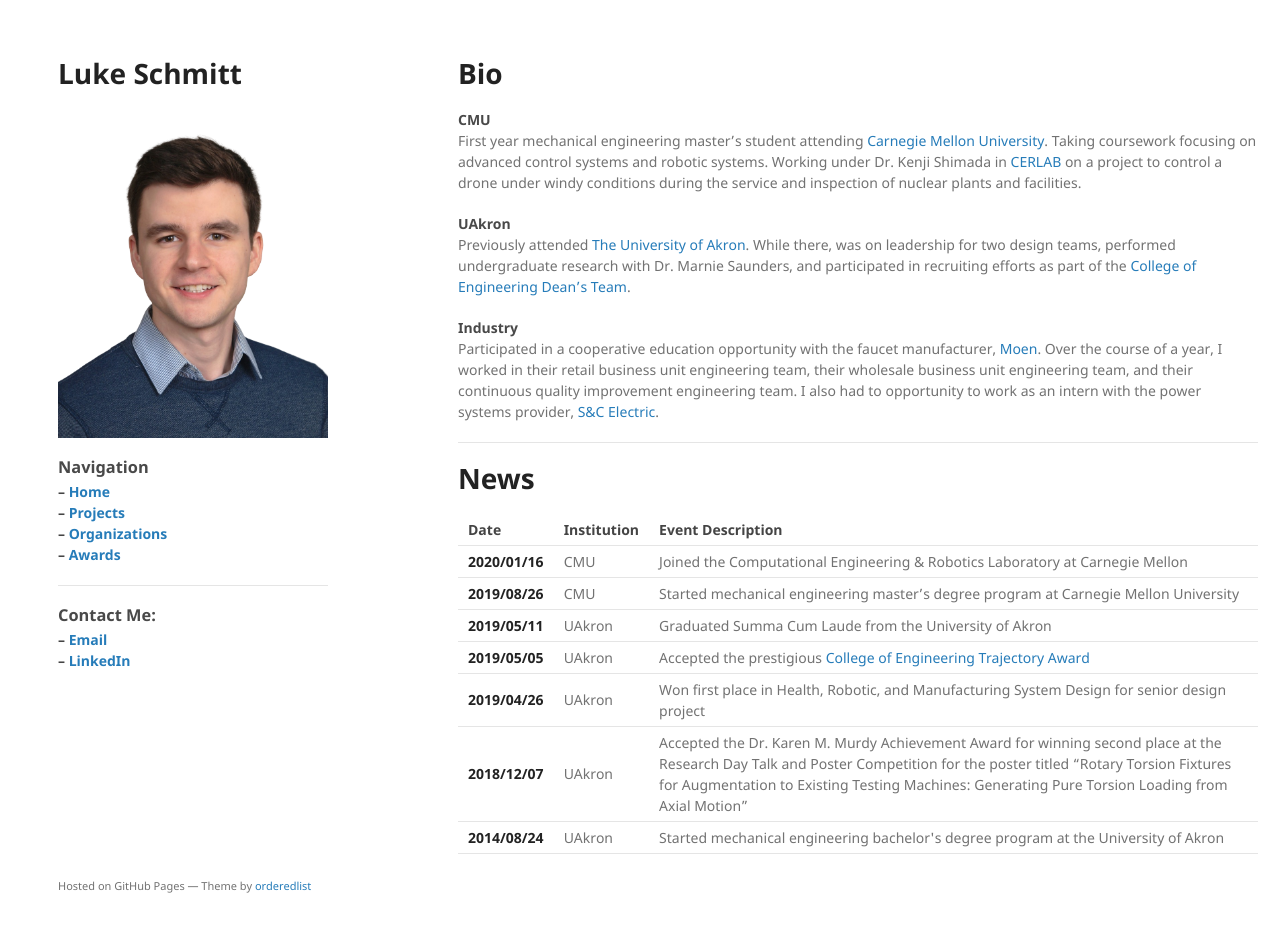
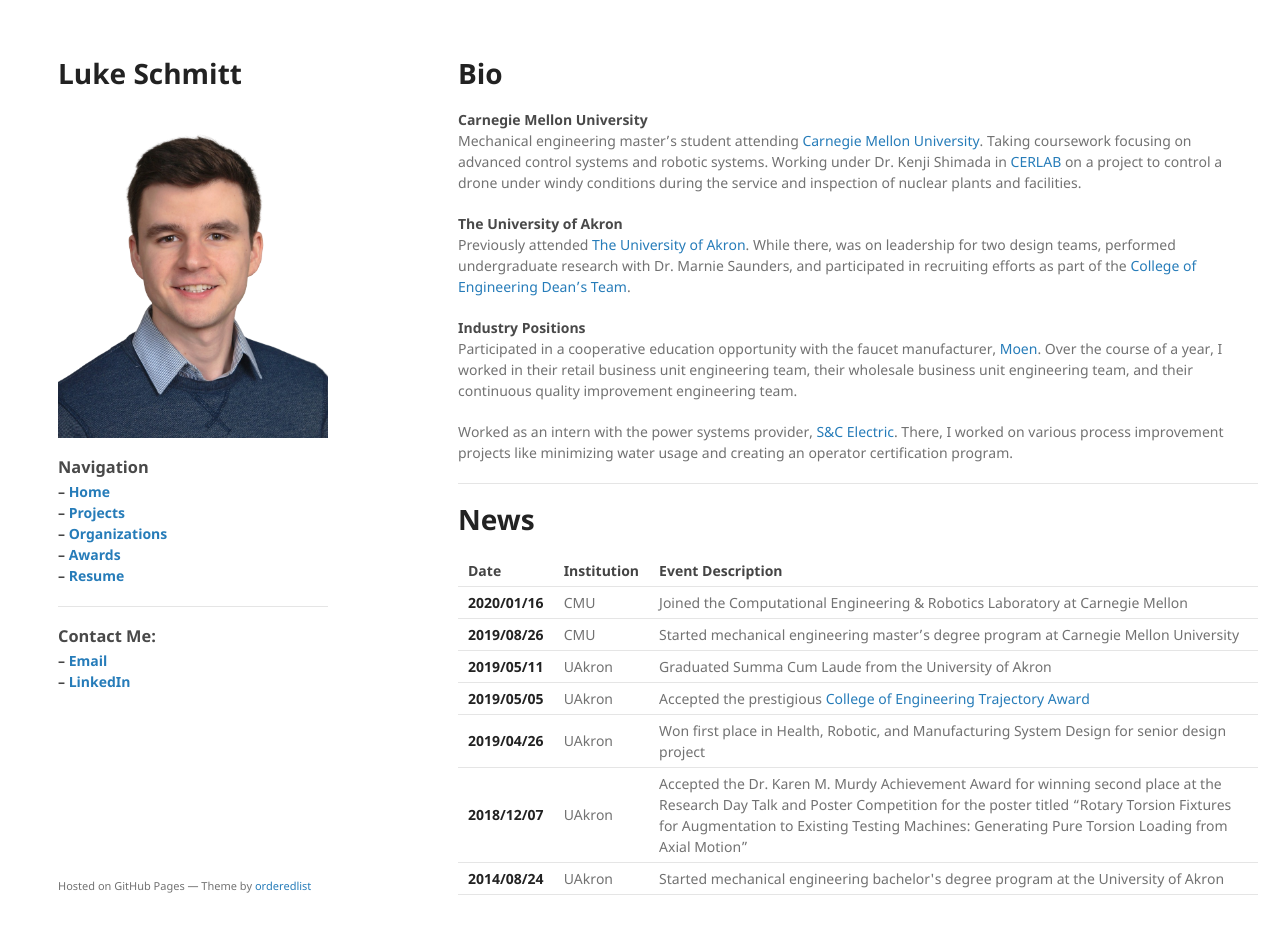
Before and after one commit to LukeSchmitt96/LukeSchmitt96.github.io, a Jekyll site: the page built from index.md, in a window 1280 px wide and 965 px high. Shown: the top 934 px of the window. Built offline with Jekyll 4.4.1, drawn with Linux system fonts in a browser that asks for light colours.

Commit message:
Clean up, minor changes, added favicon

```diff
--- a/_includes/navigation.html
+++ b/_includes/navigation.html
@@ -7,5 +7,6 @@
                 <a href="{{ item.link }}">{{ item.name }}</a>
             </dt>
         {% endfor %}
+        <dt>&ndash; <a href="/pdfs/resume.pdf" target="_blank">Resume</a></dt>
     </dl>
 </nav>
--- a/_includes/news.html
+++ b/_includes/news.html
@@ -1,17 +1,13 @@
-<h1 id="news">News</h1>
-
 <table>
-
     <thead>
         <tr>
-        <th style="text-align: left">Date</th>
-        <th style="text-align: left">Institution</th>
-        <th style="text-align: left">Event Description</th>
+            <th style="text-align: left">Date</th>
+            <th style="text-align: left">Institution</th>
+            <th style="text-align: left">Event Description</th>
         </tr>
     </thead>
 
     <tbody>
-
         {% for item in site.data.news %}
             <tr>
                 <td style="text-align: left"><strong>{{ item.date }}</strong></td>
--- a/_layouts/default.html
+++ b/_layouts/default.html
@@ -3,14 +3,24 @@
 <html lang="{{ site.lang | default: "en-US" }}">
 
   <head>
+    <!-- Site Title -->
     <title>Luke Schmitt | {{ page.title }} </title>
+
+    <!-- Link CSS -->
+    <link rel="stylesheet" href="{{ "/assets/css/style.css?v=" | append: site.github.build_revision | relative_url }}">
+
+    <!-- Favicon Tag-->
+    <link rel="icon" type="image/svg+xml" href="assets/favicon/favicon.svg">
+    <link rel="shortcut icon" href="assets/favicon/favicon.svg" type="image/x-icon">
+
+    <!-- Google Site Ownership Verification -->
+    <meta name="google-site-verification" content="H3TLZKWsK2ywpxbIVNBtfFkZJYoX3chZ0IDDWdynTj8" />
+
+    <!-- Misc -->
     <meta charset="UTF-8">
     <meta http-equiv="X-UA-Compatible" content="IE=edge">
     <meta name="viewport" content="width=device-width, initial-scale=1">
 
-    <link rel="stylesheet" href="{{ "/assets/css/style.css?v=" | append: site.github.build_revision | relative_url }}">
-
-    <meta name="google-site-verification" content="H3TLZKWsK2ywpxbIVNBtfFkZJYoX3chZ0IDDWdynTj8" />
   </head>
 
   <body>
@@ -43,8 +53,8 @@
 
       </section>
       <footer>
-
         <p>
+          <!-- Theme Credit -->
           <small>Hosted on GitHub Pages &mdash; Theme by <a href="https://github.com/orderedlist" target=”_blank”>orderedlist</a></small>
         </p>
       </footer>
--- a/index.md
+++ b/index.md
@@ -5,18 +5,22 @@ title: Home
 
 # Bio
 
-#### CMU
+#### Carnegie Mellon University
 
-First year mechanical engineering master's student attending [Carnegie Mellon University](https://www.cmu.edu/). Taking coursework focusing on advanced control systems and robotic systems. Working under Dr. Kenji Shimada in [CERLAB](http://www.andrew.cmu.edu/user/shimada/index.htm) on a project to control a drone under windy conditions during the service and inspection of nuclear plants and facilities.
+Mechanical engineering master's student attending [Carnegie Mellon University](https://www.cmu.edu/). Taking coursework focusing on advanced control systems and robotic systems. Working under Dr. Kenji Shimada in [CERLAB](http://www.andrew.cmu.edu/user/shimada/index.htm) on a project to control a drone under windy conditions during the service and inspection of nuclear plants and facilities.
 
-#### UAkron
+#### The University of Akron
 
 Previously attended [The University of Akron](https://uakron.edu/). While there, was on leadership for two design teams, performed undergraduate research with Dr. Marnie Saunders, and participated in recruiting efforts as part of the [College of Engineering Dean's Team](https://www.uakron.edu/engineering/academics/undergraduate/deans-team/18-19/).
 
-#### Industry
+#### Industry Positions
 
-Participated in a cooperative education opportunity with the faucet manufacturer, [Moen](https://www.moen.com/). Over the course of a year, I worked in their retail business unit engineering team, their wholesale business unit engineering team, and their continuous quality improvement engineering team. I also had to opportunity to work as an intern with the power systems provider, [S&C Electric](https://www.sandc.com/).
+Participated in a cooperative education opportunity with the faucet manufacturer, [Moen](https://www.moen.com/). Over the course of a year, I worked in their retail business unit engineering team, their wholesale business unit engineering team, and their continuous quality improvement engineering team.
+
+Worked as an intern with the power systems provider, [S&C Electric](https://www.sandc.com/). There, I worked on various process improvement projects like minimizing water usage and creating an operator certification program.
 
 ---
 
+# News
+
 {% include news.html %}
```
Also changed, not shown: 1 other file.
